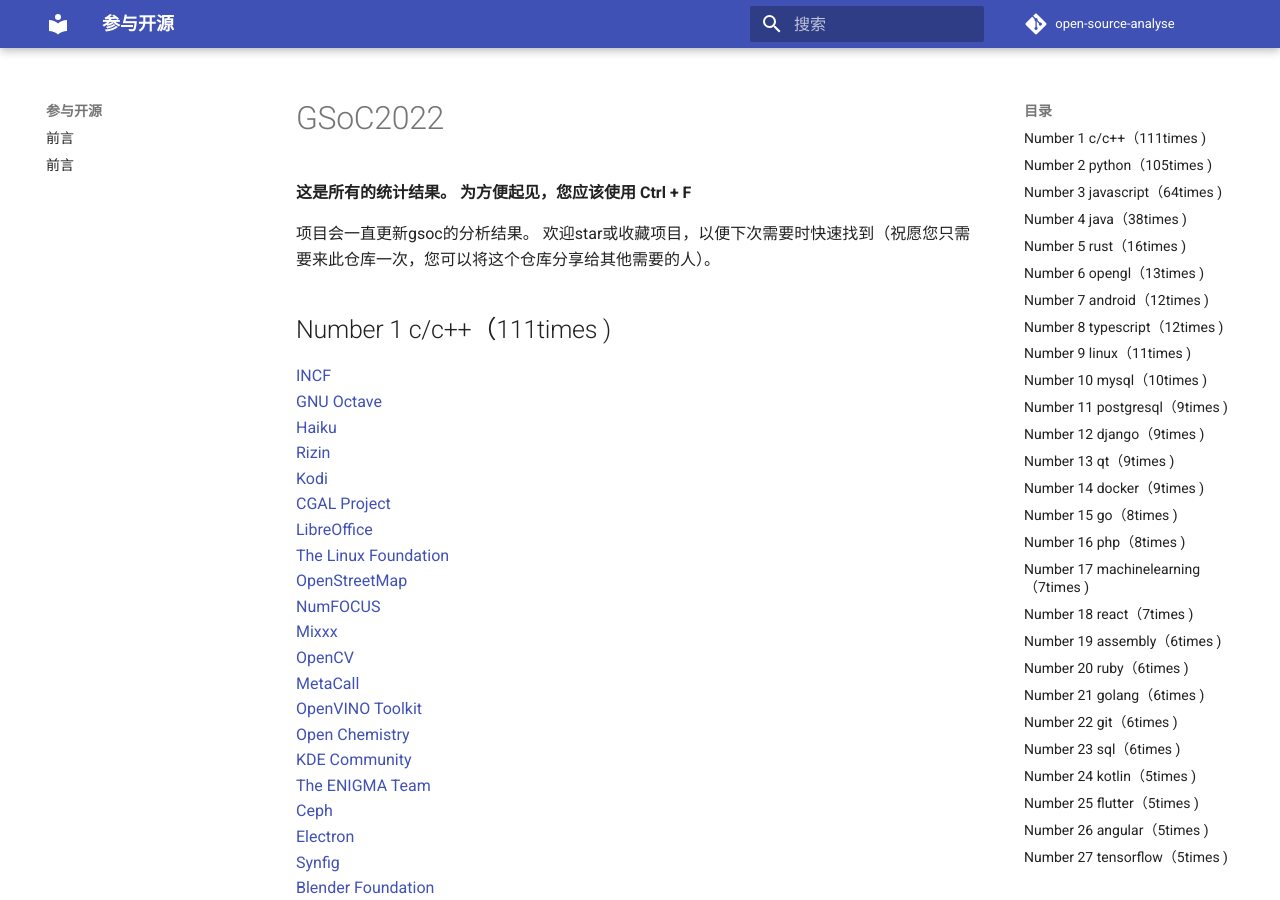
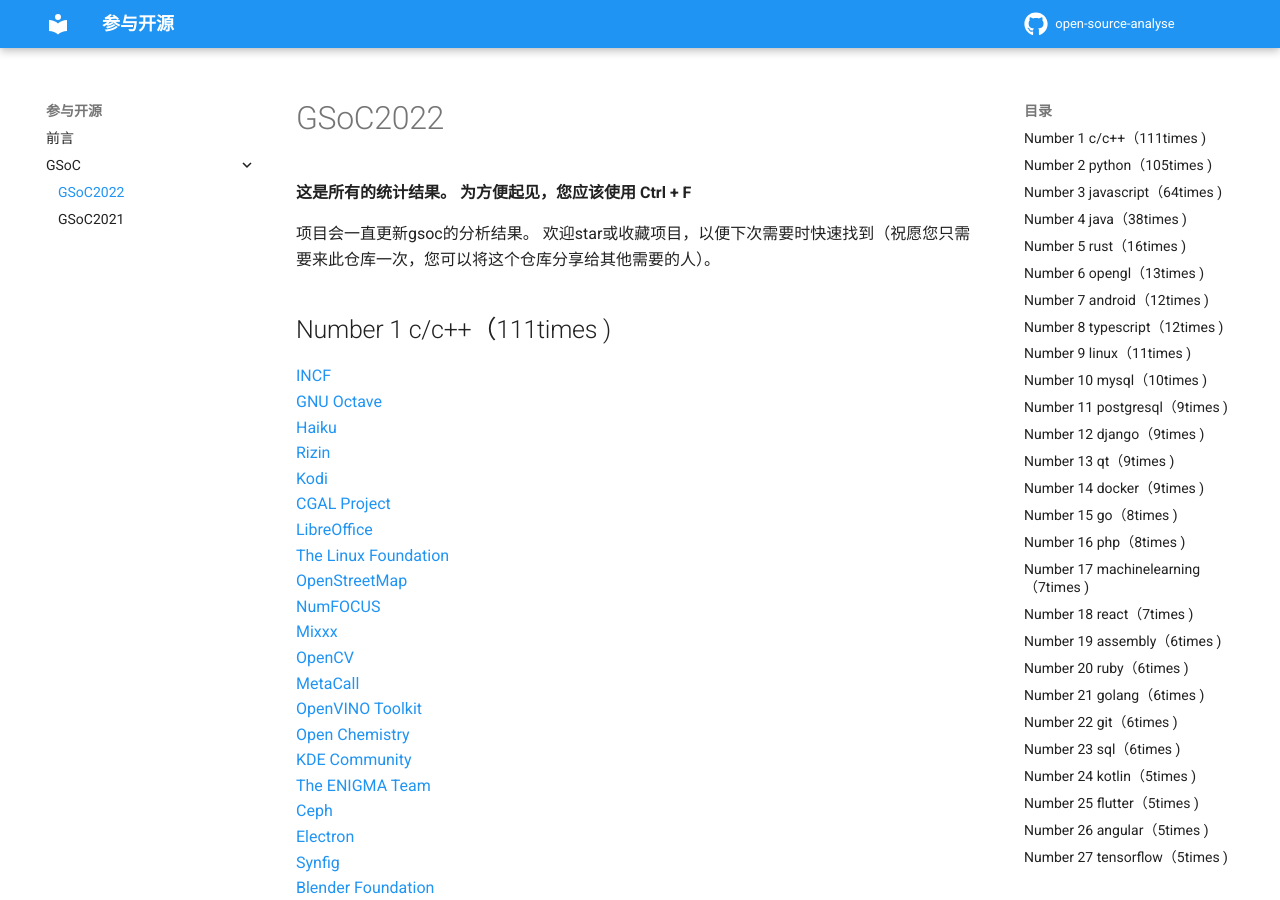
Before and after one commit to erdengk/gsoc-analyse, an MkDocs documentation site: the page built from docs/cn/gsoc/GSoC2022/GSoC2022.md, in a window 1280 px wide and 900 px high. Built offline with MkDocs 1.6.1 and Material for MkDocs 9.7.7, drawn with Linux system fonts in a browser that asks for light colours; comment, search, counter and statistics services are not loaded.

```diff
--- a/mkdocs.yml
+++ b/mkdocs.yml
@@ -10,8 +10,15 @@ repo_url: https://github.com/erdengk/gsoc-analyse
 copyright: Copyright &copy; 2021-present <a href="https://github.com/erdengk" target="_blank" rel="noopener noreferrer">erdengk</a>
 
 theme:
+  palette:
+    primary: blue
+    accent: light blue
   name: material
   language: zh
+  icon:
+    repo: fontawesome/brands/github
+
+
 
   static_templates:
     - 404.html
@@ -34,7 +41,9 @@ theme:
 #    - search.suggest
 #    # - toc.integrate
 #    - content.code.annotate
-
+plugins:
+  - git-revision-date-localized:
+      type: date
 
 extra:
   social:
@@ -43,4 +52,6 @@ extra:
 
 nav:
   - 前言: "README.md"
-  - GSoC: "README.md"
+  - GSoC:
+    - "GSoC2022": "cn/gsoc/GSoC2022/GSoC2022.md"
+    - "GSoC2021": "cn/gsoc/GSoC2021/GSoC2021.md"
```
Also changed, not shown: overrides/main.html (+6 -2 lines).
